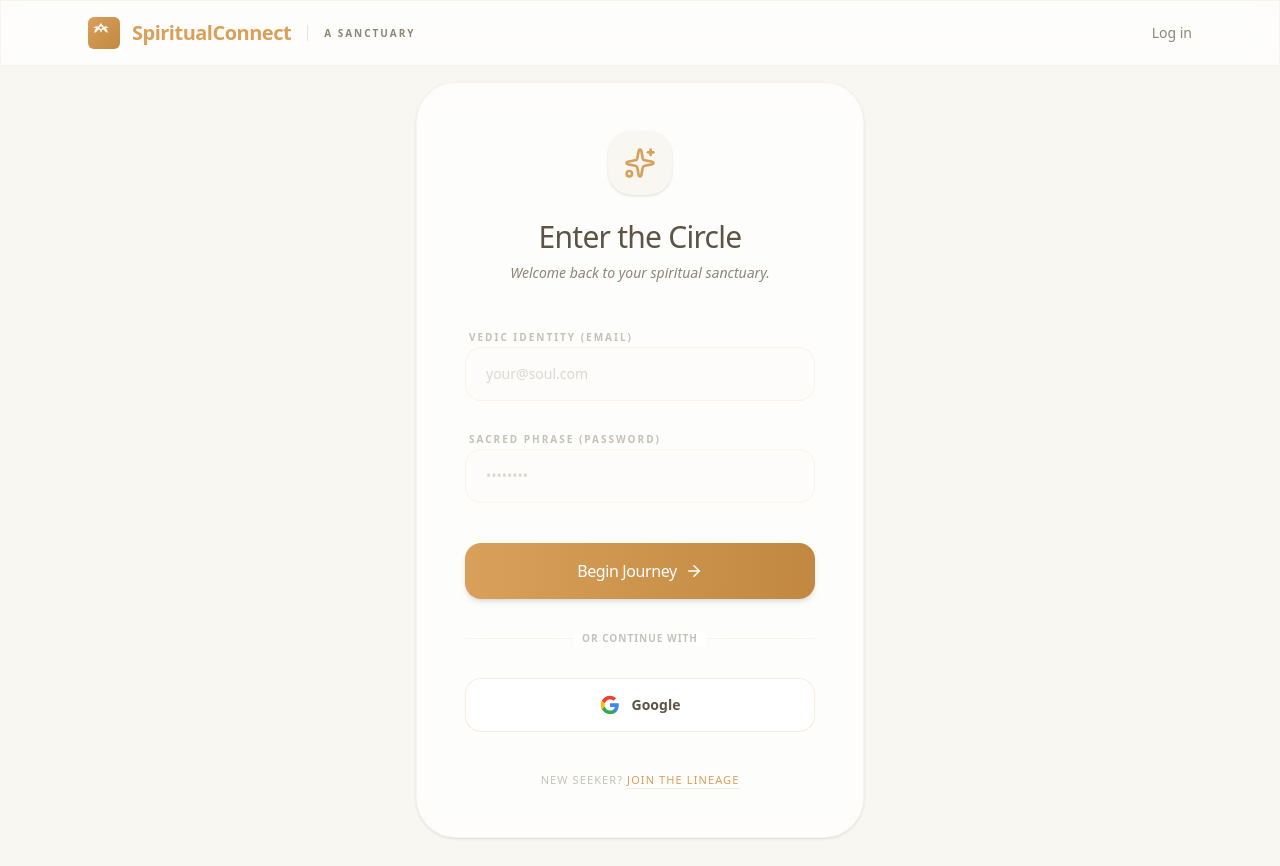
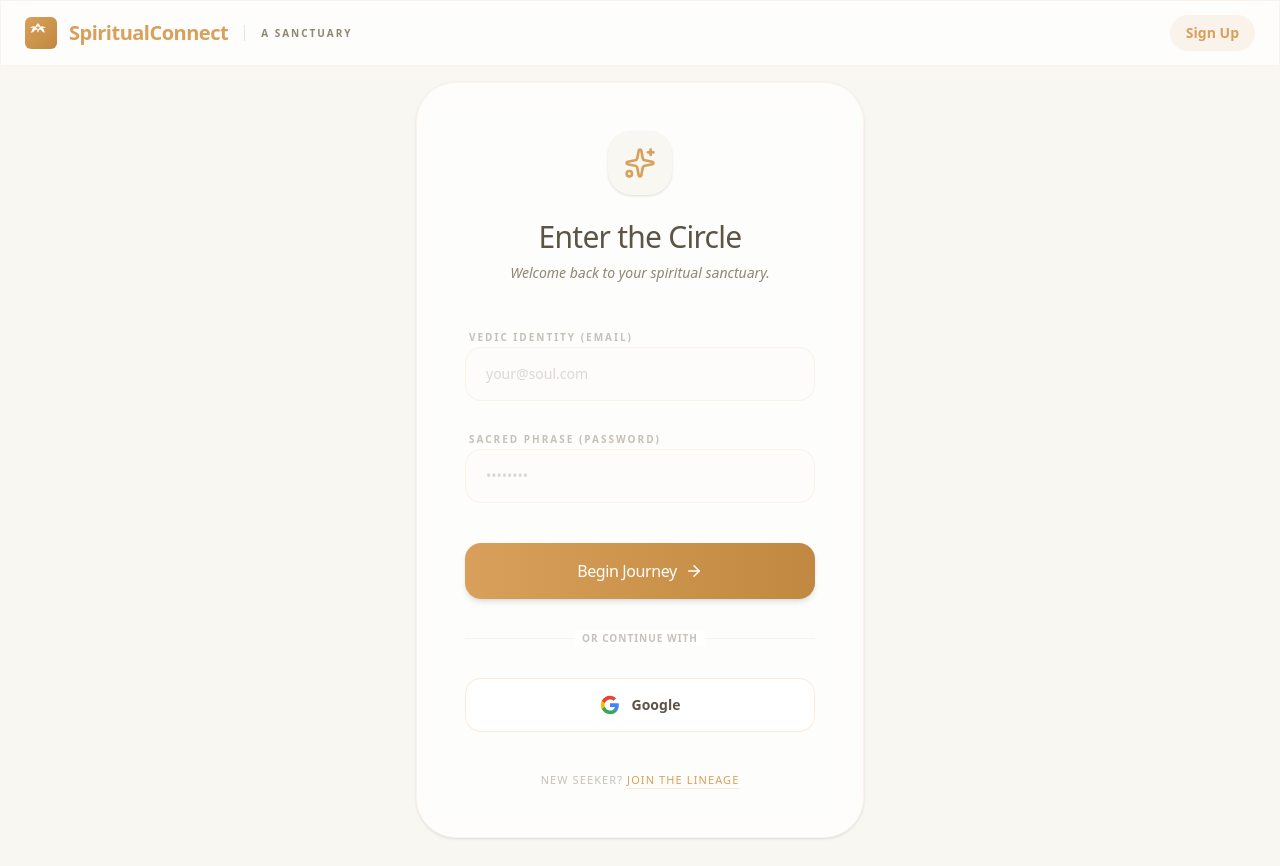
Before and after one commit to RajAgarwal0108/SpiritualConnect, a Next.js app in the folder frontend/: page /login in a window 1280 px wide. Built offline with nearby package versions, Linux system fonts and the light colour scheme; no server answers.

Commit message:
ui enhance

```diff
--- a/frontend/src/app/globals.css
+++ b/frontend/src/app/globals.css
@@ -28,12 +28,15 @@ body {
   text-rendering: optimizeLegibility;
   -webkit-font-smoothing: antialiased;
   -moz-osx-font-smoothing: grayscale;
+  scrollbar-width: none; /* Firefox */
+  -ms-overflow-style: none; /* IE and Edge */
 }
 
 /* Apple-style Elegant Scrollbar */
 ::-webkit-scrollbar {
-  width: 8px;
-  height: 8px;
+  width: 0px;
+  height: 0px;
+  display: none;
 }
 
 ::-webkit-scrollbar-track {
--- a/frontend/src/app/google-callback/page.tsx
+++ b/frontend/src/app/google-callback/page.tsx
@@ -4,6 +4,7 @@ import { useEffect, useRef } from "react";
 import { useSearchParams, useRouter } from "next/navigation";
 import api from "@/services/api";
 import { useAuthStore } from "@/store/globalStore";
+import { Loader2 } from "lucide-react";
 
 export default function GoogleCallback() {
   const searchParams = useSearchParams();
@@ -46,5 +47,11 @@ export default function GoogleCallback() {
       });
   }, [code, router]); // ✅ correct dependencies
 
-  return <div>Verifying with Google...</div>;
+  return (
+    <div className="flex flex-col items-center justify-center min-h-screen bg-sacred-beige text-sacred-text">
+      <Loader2 className="h-10 w-10 animate-spin text-sacred-gold mb-4" />
+      <h2 className="font-serif text-2xl">Authenticating...</h2>
+      <p className="text-sacred-muted mt-2">Please wait while we connect your soul to the sanctuary.</p>
+    </div>
+  );
 }
--- a/frontend/src/app/page.tsx
+++ b/frontend/src/app/page.tsx
@@ -70,13 +70,13 @@ export default function Home() {
   }
 
   return (
-    <div className="relative bg-sacred-beige/10 text-sacred-text">
+    <div className="relative bg-sacred-beige/10 text-sacred-text [&::-webkit-scrollbar]:hidden [-ms-overflow-style:none] [scrollbar-width:none]">
       {/* --- Main Content --- */}
-      <main className="flex-1 relative scroll-smooth">
-        <div className="max-w-4xl mx-auto py-4 space-y-20">
+      <main className="flex-1 relative scroll-smooth [&::-webkit-scrollbar]:hidden [-ms-overflow-style:none] [scrollbar-width:none]">
+        <div className="max-w-5xl mx-auto py-2 space-y-10">
 
           {/* Welcome Hero */}
-          <section className="text-left space-y-4 pt-4">
+          <section className="text-left space-y-4 pt-0">
             <motion.div
               initial={{ opacity: 0, x: -20 }}
               animate={{ opacity: 1, x: 0 }}
@@ -94,7 +94,7 @@ export default function Home() {
           </section>
 
           {/* Communities Section */}
-          <section className="space-y-8">
+          <section className="space-y-6">
             <div className="flex justify-between items-end">
               <div className="flex items-center gap-4">
                 <div className="p-3 bg-sacred-gold/10 rounded-[20px] text-sacred-gold shadow-sm">
@@ -200,7 +200,7 @@ export default function Home() {
           </section> */}
 
           {/* Blogs Section */}
-          <section className="space-y-8 pb-32">
+          <section className="space-y-6 pb-20">
             <div className="flex justify-between items-end">
               <div className="flex items-center gap-4">
                 <div className="p-3 bg-sacred-gold/10 rounded-[20px] text-sacred-gold shadow-sm">
--- a/frontend/src/components/Header.tsx
+++ b/frontend/src/components/Header.tsx
@@ -49,7 +49,7 @@ export default function Header() {
 
   return (
     <header className="glass-panel sticky top-0 z-50 border-b-0">
-      <div className="max-w-6xl mx-auto px-6 h-16 flex items-center justify-between">
+      <div className="max-w-8xl mx-auto px-6 h-16 flex items-center justify-between">
         {/* Left: Menu Toggle + Logo + Essence */}
         <div className="flex items-center space-x-4">
           {!isLeftSidebarOpen && !isAuthPage && (
@@ -145,9 +145,15 @@ export default function Header() {
                 )}
               </div>
             ) : (
-              <Link href="/login" className="text-sm font-medium text-sacred-muted hover:text-sacred-gold transition-colors pl-2">
-                Log in
-              </Link>
+              pathname === "/login" ? (
+                <Link href="/register" className="text-sm font-bold bg-sacred-gold/10 text-sacred-gold hover:bg-sacred-gold hover:text-white px-4 py-2 rounded-full transition-all duration-300 ml-2">
+                  Sign Up
+                </Link>
+              ) : (
+                <Link href="/login" className="text-sm font-bold bg-sacred-gold/10 text-sacred-gold hover:bg-sacred-gold hover:text-white px-4 py-2 rounded-full transition-all duration-300 ml-2">
+                  Log in
+                </Link>
+              )
             )}
           </div>
         ) : (
--- a/frontend/src/components/providers/LayoutWrapper.tsx
+++ b/frontend/src/components/providers/LayoutWrapper.tsx
@@ -20,7 +20,8 @@ export default function LayoutWrapper({ children }: { children: React.ReactNode
 
   const isAuthPage = pathname === "/login" || pathname === "/register";
   const isAdminPage = pathname.startsWith("/admin");
-  const showSidebar = !isAuthPage && !isAdminPage;
+  const isAuthenticated = !!user;
+  const showSidebar = !isAuthPage && !isAdminPage && isAuthenticated;
 
   // Lock body scroll when chat is expanded
   useEffect(() => {
--- a/frontend/src/store/uiStore.ts
+++ b/frontend/src/store/uiStore.ts
@@ -22,7 +22,7 @@ interface UIState {
 }
 
 export const useUIStore = create<UIState>((set) => ({
-  isLeftSidebarOpen: true,
+  isLeftSidebarOpen: false,
   isRightSidebarOpen: false,
   isChatExpanded: false,
   chatTarget: null,
```
Also changed, not shown: 1 other file (tests, documents, lock files or other folders).
